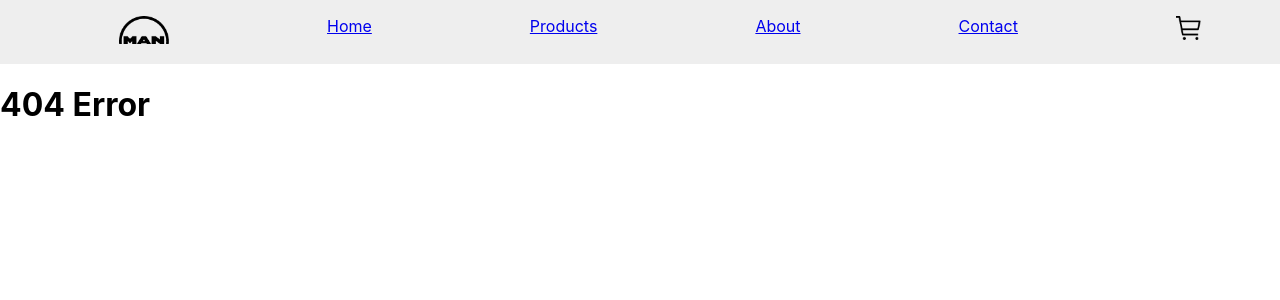
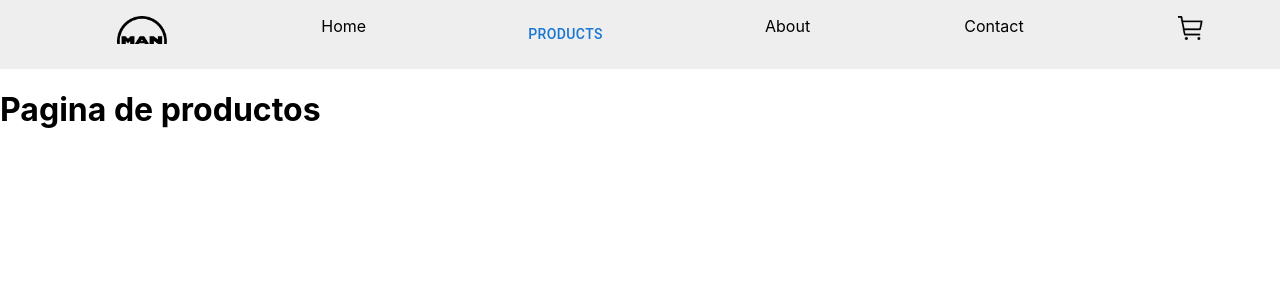
Before and after one commit to ng2022/ecommerce-react-galimberti, a React (Create React App) app: page /products/1 in a window 1280 px wide. Before the commit this address had no page. Shown: the top 300 px of the page. Built offline with nearby package versions, Linux system fonts and the light colour scheme.

Commit message:
Desafio n.7

```diff
--- a/src/App.js
+++ b/src/App.js
@@ -2,31 +2,28 @@
 import './App.css';
 
 // ROUTES
-import {BrowserRouter, BrowserRouter as Router, Route, Routes, Switch} from 'react-router-dom';
+import {BrowserRouter, Route, Routes} from 'react-router-dom';
 
 //ASSETS
 
 
 //COMPONENTS
 import NavBar from './components/NavBar/NavBar';
-import ItemListContainer from './components/ItemListContainer/ItemListContainer';
 import ItemDetailContainer from './components/ItemDetailContainer/ItemDetailContainer';
 import ProductsPage from './pages/Products';
+import Home from './pages/Home';
 
 function App() {
   return (
-    <>
     <BrowserRouter>
     <NavBar />
     <Routes>
-      <Route path="/" element={<h1>Home</h1>} />
-      <Route path="/products" element={<ProductsPage />} />
-      <Route path="/products/inside" element={<ItemDetailContainer />} />
-      <Route path="*" element={<h1>404 Error</h1>} />
+      <Route path='/' element={<Home />} />
+      <Route path='/products/:category' element={<ProductsPage />} />
+      <Route path='/product/:id' element={<ItemDetailContainer />} />
+      <Route path='*' element={<h1>404 Error</h1>} />
     </Routes>
     </BrowserRouter>
-    </>
-
   );
 }
 
--- a/src/components/Item/Item.js
+++ b/src/components/Item/Item.js
@@ -3,8 +3,10 @@ import Card from '@mui/material/Card';
 import CardContent from '@mui/material/CardContent';
 import CardMedia from '@mui/material/CardMedia';
 import Typography from '@mui/material/Typography';
+import Button from '@mui/material/Button';
+import { Link } from 'react-router-dom';
 
- function Item ({ title, price, image, stock })  {
+ function Item ({ title, price, image, stock, id })  {
 
   return (
     <>
@@ -24,6 +26,9 @@ import Typography from '@mui/material/Typography';
             {stock} in sotck
           </Typography>
         </CardContent>
+        <Button variant="contained" fullWidth={true} >
+          <Link to={`/product/${id}`}>DETAIL</Link>
+        </Button>
     </Card>
     </>
   );
--- a/src/components/ItemDetail/ItemDetail.js
+++ b/src/components/ItemDetail/ItemDetail.js
@@ -26,7 +26,7 @@ const ItemDetail = ({data}) => {
                     <CardMedia
                         component="img"
                         height="100"
-                        image="https://source.unsplash.com/random/400x400"
+                        image={data.image}
                         alt="green iguana"
                     />
                 </Grid>
@@ -35,7 +35,7 @@ const ItemDetail = ({data}) => {
                     <CardMedia
                         component="img"
                         height="600"
-                        image="https://source.unsplash.com/random/400x400"
+                        image={data.image}
                         alt="green iguana"
                     />
                 </Paper>
--- a/src/components/ItemDetailContainer/ItemDetailContainer.js
+++ b/src/components/ItemDetailContainer/ItemDetailContainer.js
@@ -1,28 +1,43 @@
+// COMPONENTS
 import ItemDetail from "../ItemDetail/ItemDetail";
-import { producto4 } from "../utilities/productsMock";
+import products from "../utilities/productsMock";
 
-// HOOKS AND PROMISES
+// HOOKS
 import { useEffect, useState } from "react";
+import { useParams, useNavigate } from "react-router-dom";
 
 const ItemDetailContainer = () => {
 
+    const { id } = useParams();
+    const navigate = useNavigate();
     const [product, setProduct] = useState({});
 
-    const getItem = () => {
+
+ /*    const getItem = () => {
         return new Promise((resolve, reject) => {
             setTimeout(() => {
-                resolve(producto4);
+                resolve(products);
             }, 2000);
         });
-    }
+    } */
 
     useEffect(() => {
-        getItem()
+  /*       getItem()
          .then ( (res) => {
             console.log(res);
          setProduct(res);
-        })
+        }) */
+        if (productFilter === undefined) {
+            navigate("/not-found");
+        } else {
+        setProduct(productFilter);
+        }
+
     }, [])
+
+     const productFilter = products.find ( (product) => {
+        return product.id == id
+     })
 
 
     return (
@@ -30,10 +45,8 @@ const ItemDetailContainer = () => {
         <div>
             <h1>Item Detail Container</h1>
         </div>
-        <ItemDetail data={product}/>
-
+        <ItemDetail data={product} />
         </>
     )
 }
-
 export default ItemDetailContainer;
--- a/src/components/NavBar/NavBar.css
+++ b/src/components/NavBar/NavBar.css
@@ -18,6 +18,16 @@ ul li {
 }
 
 li:hover {
-    text-decoration: underline;
+    text-decoration: none;
     cursor: pointer;
 }
+
+a {
+    text-decoration: none;
+}
+a:link, a:visited {
+    color: rgb(0, 0, 0);
+}
+a:hover {
+    color: rgb(0, 55, 255);
+}
--- a/src/components/NavBar/NavBar.js
+++ b/src/components/NavBar/NavBar.js
@@ -1,3 +1,12 @@
+// MATERIAL UI
+import Button from '@mui/material/Button';
+import Menu from '@mui/material/Menu';
+import MenuItem from '@mui/material/MenuItem';
+
+// STATES
+import { useState } from 'react';
+
+// REACT ROUTER
 import { Link } from "react-router-dom";
 
 //STYLES
@@ -9,30 +18,64 @@ import CartWidget from '../CartWidget/CartWidget';
 //IMAGES
 import logo from '../../assets/icons/logo-ecommerce.png';
 
+
+
 const NavBar = () => {
+
+    const [anchorEl, setAnchorEl] = useState(null);
+    const open = Boolean(anchorEl);
+    const handleClick = (event) => {
+        setAnchorEl(event.currentTarget);
+    };
+    const handleClose = () => {
+        setAnchorEl(null);
+    };
+
+    const categories = ['pants', 'shirts']
+
     return (
     <nav className="Menu">
         <ul>
-            <Link to="/">
-                <li>
-                    <img src={logo} alt="logo" width="50px" />
-                </li>
-            </Link>
-            <Link to="/">
-                <li>Home</li>
-            </Link>
-            <Link to="/products">
-                <li>Products</li>
-            </Link>
-            <Link to="/about">
-                <li>About</li>
-            </Link>
-            <Link to="/contact">
-                <li>Contact</li>
-            </Link>
-            <Link to="/cart">
-                <li><CartWidget /></li>
-            </Link>
+            <li>
+                <Link to="/"><img src={logo} alt="logo" width="50px" /></Link>
+            </li>
+            <li>
+                <Link to="/">Home</Link>
+            </li>
+            <li>
+            <Button
+                id="basic-button"
+                aria-controls={open ? 'basic-menu' : undefined}
+                aria-haspopup="true"
+                aria-expanded={open ? 'true' : undefined}
+                onClick={handleClick}
+            >
+            Products
+            </Button>
+            <Menu
+                id="basic-menu"
+                anchorEl={anchorEl}
+                open={open}
+                onClose={handleClose}
+                MenuListProps={{
+                'aria-labelledby': 'basic-button',
+                }}
+            >
+                {categories.map( (cat) => {
+                    return <MenuItem onClick={handleClose}><Link to={`/products/${cat}`}>{cat}</Link></MenuItem>
+                })
+                }
+            </Menu>
+            </li>
+            <li>
+                <Link to="/about">About</Link>
+            </li>
+            <li>
+                <Link to="/contact">Contact</Link>
+            </li>
+            <li>
+                <Link to="/cart"><CartWidget /></Link>
+            </li>
         </ul>
     </nav>
     );
--- a/src/components/utilities/productsMock.js
+++ b/src/components/utilities/productsMock.js
@@ -3,6 +3,8 @@ const products = [
       title: 'Product 1',
       price: '$1.99',
       image: 'https://source.unsplash.com/random/400x400',
+      description: 'Lorem ipsum dolor sit amet, consectetur adipiscing elit, sed do eiusmod tempor incididunt ut labore et dolore magna aliqua. Ut enim ad minim veniam, quis nostrud exercitation ullamco laboris nisi ut aliquip ex ea commodo consequat.',
+      category: 'shirts',
       stock: 10,
       id: 1,
       initial: 1,
@@ -11,6 +13,8 @@ const products = [
       title: 'Product 2',
       price: '$2.99',
       image: 'https://source.unsplash.com/random/400x400',
+      description: 'Lorem ipsum dolor sit amet, consectetur adipiscing elit, sed do eiusmod tempor incididunt ut labore et dolore magna aliqua. Ut enim ad minim veniam, quis nostrud exercitation ullamco laboris nisi ut aliquip ex ea commodo consequat.',
+      category: 'shirts',
       stock:  5,
       id: 2,
       initial: 1,
@@ -19,6 +23,8 @@ const products = [
       title: 'Product 3',
       price: '$3.99',
       image: 'https://source.unsplash.com/random/400x400',
+      description: 'Lorem ipsum dolor sit amet, consectetur adipiscing elit, sed do eiusmod tempor incididunt ut labore et dolore magna aliqua. Ut enim ad minim veniam, quis nostrud exercitation ullamco laboris nisi ut aliquip ex ea commodo consequat.',
+      category: 'shirts',
       stock: 3,
       id: 3,
       initial: 1,
@@ -27,6 +33,8 @@ const products = [
       title: 'Product 4',
       price: '$3.99',
       image: 'https://source.unsplash.com/random/400x400',
+      description: 'Lorem ipsum dolor sit amet, consectetur adipiscing elit, sed do eiusmod tempor incididunt ut labore et dolore magna aliqua. Ut enim ad minim veniam, quis nostrud exercitation ullamco laboris nisi ut aliquip ex ea commodo consequat.',
+      category: 'shirts',
       stock: 3,
       id: 4,
       initial: 1,
@@ -35,6 +43,8 @@ const products = [
       title: 'Product 5',
       price: '$3.99',
       image: 'https://source.unsplash.com/random/400x400',
+      description: 'Lorem ipsum dolor sit amet, consectetur adipiscing elit, sed do eiusmod tempor incididunt ut labore et dolore magna aliqua. Ut enim ad minim veniam, quis nostrud exercitation ullamco laboris nisi ut aliquip ex ea commodo consequat.',
+      category: 'pants',
       stock: 3,
       id: 5,
       initial: 1,
@@ -43,24 +53,30 @@ const products = [
       title: 'Product 6',
       price: '$3.99',
       image: 'https://source.unsplash.com/random/400x400',
+      description: 'Lorem ipsum dolor sit amet, consectetur adipiscing elit, sed do eiusmod tempor incididunt ut labore et dolore magna aliqua. Ut enim ad minim veniam, quis nostrud exercitation ullamco laboris nisi ut aliquip ex ea commodo consequat.',
+      category: 'pants',
       stock: 6,
-      id: 3,
+      id: 6,
       initial: 1,
     },
     {
       title: 'Product 7',
       price: '$3.99',
       image: 'https://source.unsplash.com/random/400x400',
+      description: 'Lorem ipsum dolor sit amet, consectetur adipiscing elit, sed do eiusmod tempor incididunt ut labore et dolore magna aliqua. Ut enim ad minim veniam, quis nostrud exercitation ullamco laboris nisi ut aliquip ex ea commodo consequat.',
+      category: 'pants',
       stock: 7,
-      id: 3,
+      id: 7,
       initial: 1,
     },
     {
       title: 'Product 8',
       price: '$3.99',
       image: 'https://source.unsplash.com/random/400x400',
+      description: 'Lorem ipsum dolor sit amet, consectetur adipiscing elit, sed do eiusmod tempor incididunt ut labore et dolore magna aliqua. Ut enim ad minim veniam, quis nostrud exercitation ullamco laboris nisi ut aliquip ex ea commodo consequat.',
+      category: 'pants',
       stock: 8,
-      id: 3,
+      id: 8,
       initial: 1,
     },
   ]
@@ -70,7 +86,7 @@ const products = [
     price: '$15.99',
     image: 'https://source.unsplash.com/random/400x400',
     stock: 10,
-    id: 4,
+    id: 9,
     initial: 1,
     description: 'Lorem ipsum dolor sit amet, consectetur adipiscing elit, sed do eiusmod tempor incididunt ut labore et dolore magna aliqua. Ut enim ad minim veniam, quis nostrud exercitation ullamco laboris nisi ut aliquip ex ea commodo consequat.',
     }
--- a/src/pages/Home.js
+++ b/src/pages/Home.js
@@ -0,0 +1,9 @@
+const Home = () => {
+    return (
+        <div>
+        <h1>Home</h1>
+        </div>
+    )
+}
+
+export default Home;
--- a/src/pages/Products.js
+++ b/src/pages/Products.js
@@ -1,17 +1,63 @@
-// MATERIAL UI
+// Material-UI
+import Box from '@mui/material/Box';
 
+// HOOKS AND STATES
+import { useState, useEffect } from 'react';
+import { useParams } from 'react-router-dom';
 
 //COMPONENTS
-import ItemListContainer from "../components/ItemListContainer/ItemListContainer";
-
+import products from '../components/utilities/productsMock';
+import ItemList from '../components/ItemList/ItemList';
 
 
 const ProductsPage = () => {
 
+    const [items, setItems] = useState([])
+
+    const { category } = useParams();
+
+    useEffect ( () => {
+        setItems([])
+        getProducts()
+          .then( (res) => {
+            //console.log(res)
+            filterByCategory(res)
+        })
+      }, [category])
+
+
+    const getProducts = () => {
+      return new Promise((resolve, reject) => {
+        //setTimeout(() => {
+          resolve(products)
+        //}, 4000);
+      })
+    }
+
+
+    const filterByCategory = (array) => {
+        return array.map ( (item) => {
+            if (item.category === category) {
+                return setItems (items => [...items, item])
+            }
+        })
+    }
+
     return (
         <>
-        <ItemListContainer />
-        </>
+        <div><h1>Pagina de productos</h1></div>
+        <Box sx={{  display: 'flex',
+                    flexDirection: 'row',
+                    flexWrap: 'wrap',
+                    alignContent: 'flex-start',
+                    alignItems: 'center',
+                    mt:5,
+                    mr:5,
+                    bgcolor: 'background.paper',
+            }}>
+            <ItemList products={items}/>
+        </Box>
+      </>
     );
     }
 
```
Also changed, not shown: src/components/ItemList/ItemList.js (+8 -3 lines), src/pages/Detail.js (added, +15 -0 lines).
